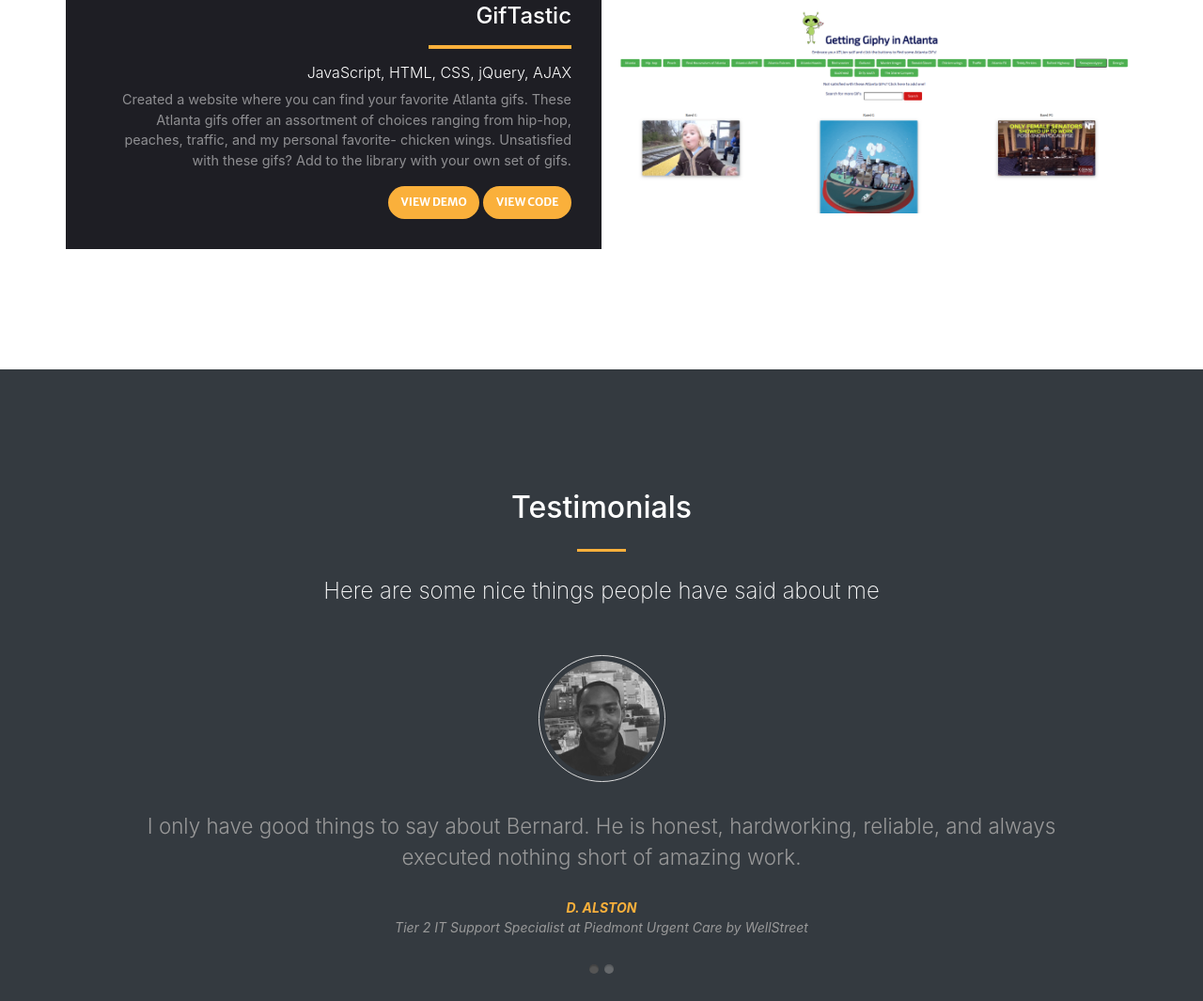
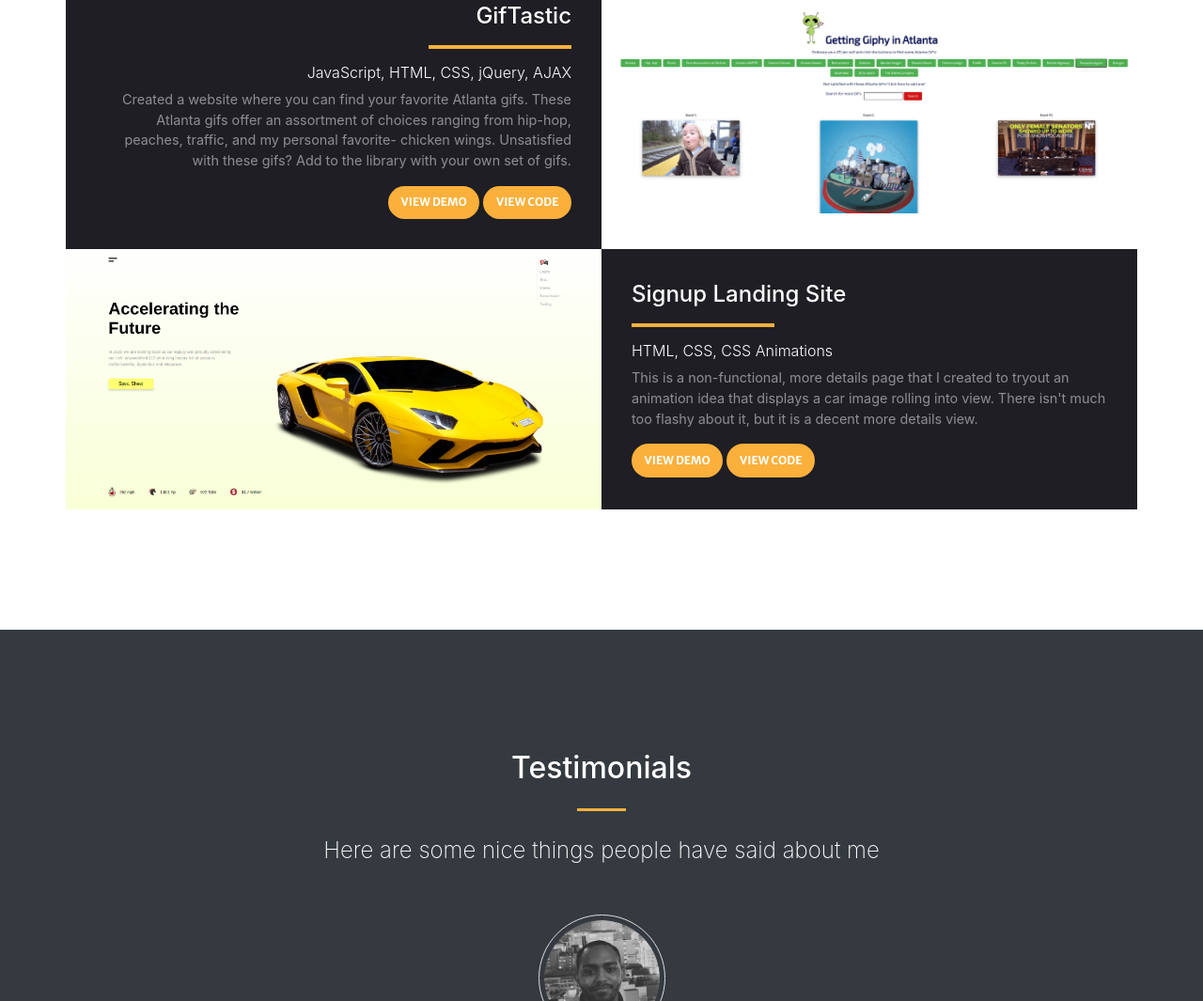
Before and after one commit to kingdomb/live_portfolio-v2, a plain HTML site: page index.html in a window 1280 px wide. Shown: the part 3510-4575 px from the top of the page at 94% size. Drawn offline with nearby package versions, Linux system fonts and the light colour scheme.

Commit message:
Adding lambo site.

```diff
--- a/index.html
+++ b/index.html
@@ -167,7 +167,7 @@
                 </div>
             </div>
             <div class="row justify-content-center no-gutters mb-5 mb-lg-0 mb-md-5 mb-sm-5">
-              <div class="portfolio-img-wrapper col-lg-6 d-flex justify-content-center align-items-center"><a href="https://kingdomb.github.io/sign_up_module/" target="_blank"><img class="img-fluid" src="assets/img/portfolio/signup-landing.png" alt="clickable gif image of the bamazon cli store that links to the display the gif in the browser window"></a></div>
+              <div class="portfolio-img-wrapper col-lg-6 d-flex justify-content-center align-items-center"><a href="https://kingdomb.github.io/sign_up_module/" target="_blank"><img class="img-fluid" src="assets/img/portfolio/signup-landing.png" alt="clickable image of the sign-in site that links to the site's live demo"></a></div>
                 <div class="col-lg-6">
                     <div class="bg-black text-center h-100 project">
                         <div class="d-flex h-100">
@@ -184,7 +184,7 @@
                 </div>
             </div>
             <div class="row justify-content-center no-gutters mb-5 mb-lg-0 mb-md-5 mb-sm-5">
-                <div class="portfolio-img-wrapper col-lg-6 d-flex justify-content-center align-items-center"><a href="https://kingdomb.github.io/giftasticviewer/" target="_blank"><img class="img-fluid" src="assets/img/portfolio/giftastic.png" alt="clickable image of the food searcher landing view that links to the live demo"></a></div>
+                <div class="portfolio-img-wrapper col-lg-6 d-flex justify-content-center align-items-center"><a href="https://kingdomb.github.io/giftasticviewer/" target="_blank"><img class="img-fluid" src="assets/img/portfolio/giftastic.png" alt="clickable image of the giftastic viewer site that links to the live demo"></a></div>
                 <div class="col-lg-6 order-lg-first">
                     <div class="bg-black text-center h-100 project">
                         <div class="d-flex h-100">
@@ -195,6 +195,23 @@
                                 <p class="mb-10 text-white-50">Created a website where you can find your favorite Atlanta gifs.  These Atlanta gifs offer an assortment of choices ranging from hip-hop, peaches, traffic, and my personal favorite- chicken wings. Unsatisfied with these gifs? Add to the library with your own set of gifs. </p>
                                 <a href="https://kingdomb.github.io/giftasticviewer/" class="btn btn-primary btn-sm" target="_blank">View Demo</a>
                                 <a href="https://github.com/KingdomB/giftasticviewer" class="btn btn-primary btn-sm" target="_blank">View Code</a>
+                            </div>
+                        </div>
+                    </div>
+                </div>
+            </div>
+            <div class="row justify-content-center no-gutters mb-5 mb-lg-0 mb-md-5 mb-sm-5">
+              <div class="portfolio-img-wrapper col-lg-6 d-flex justify-content-center align-items-center"><a href="https://kingdomb.github.io/lambo-animation/" target="_blank"><img class="img-fluid" src="assets/img/portfolio/lambo-landing.png" alt="clickable image of the Lamborghini site that links to the site's live demo"></a></div>
+                <div class="col-lg-6">
+                    <div class="bg-black text-center h-100 project">
+                        <div class="d-flex h-100">
+                            <div class="project-text w-100 my-auto text-center text-lg-left">
+                                <h4 class="text-white">Signup Landing Site</h4>
+                                <hr class="d-none d-lg-block mb-10 ml-0">
+                                <h6 class="text-white">HTML, CSS, CSS Animations</h6>
+                                <p class="mb-10 text-white-50">This is a non-functional, more details page that I created to tryout an animation idea that displays a car image rolling into view. There isn't much too flashy about it, but it is a decent more details view.</p>
+                                <a href="https://kingdomb.github.io/lambo-animation/" class="btn btn-primary btn-sm" target="_blank">View Demo</a>
+                                <a href="https://github.com/KingdomB/lambo-animation" class="btn btn-primary btn-sm" target="_blank">View Code</a>
                             </div>
                         </div>
                     </div>
```
Also changed, not shown: assets/img/portfolio/lambo-landing.png (added).
